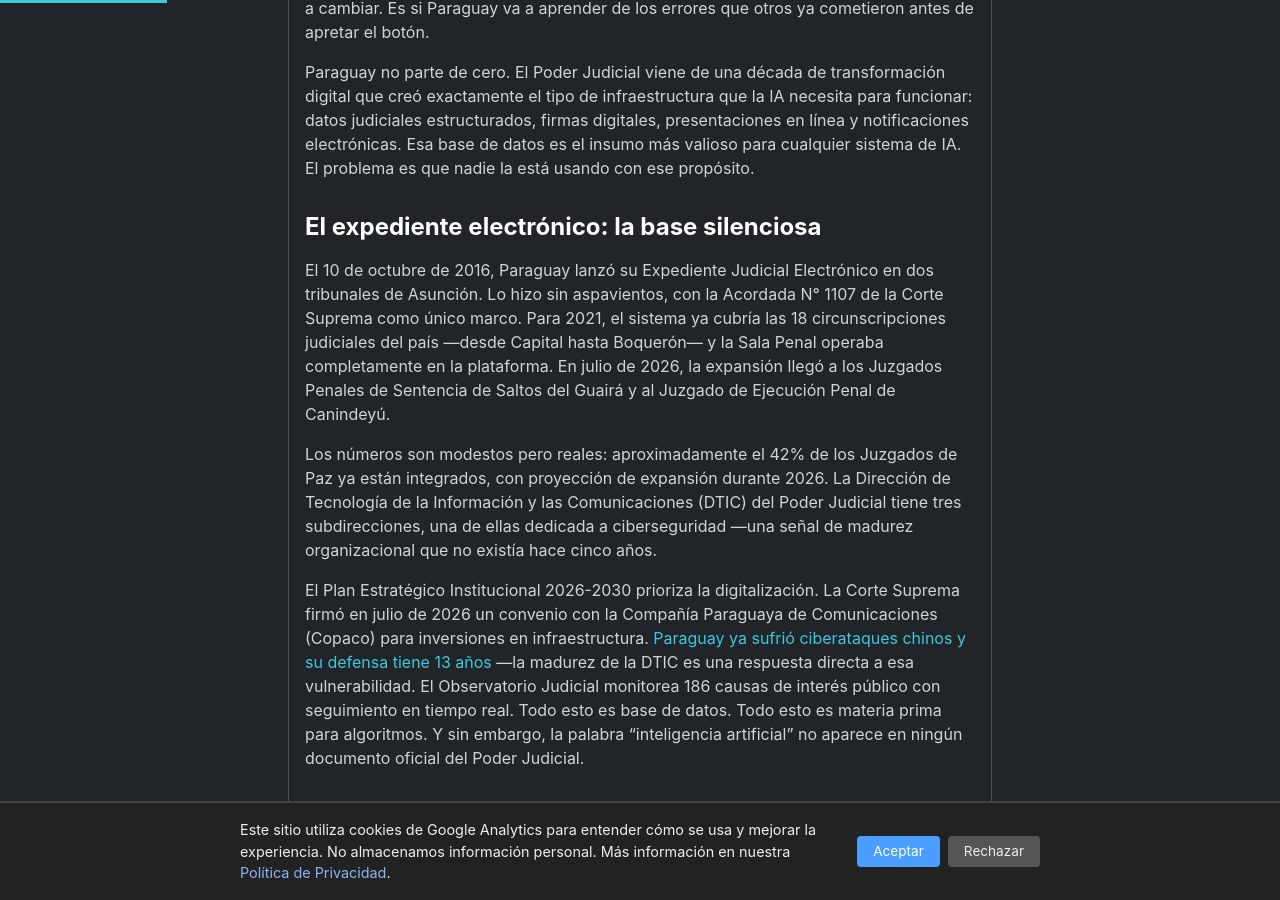
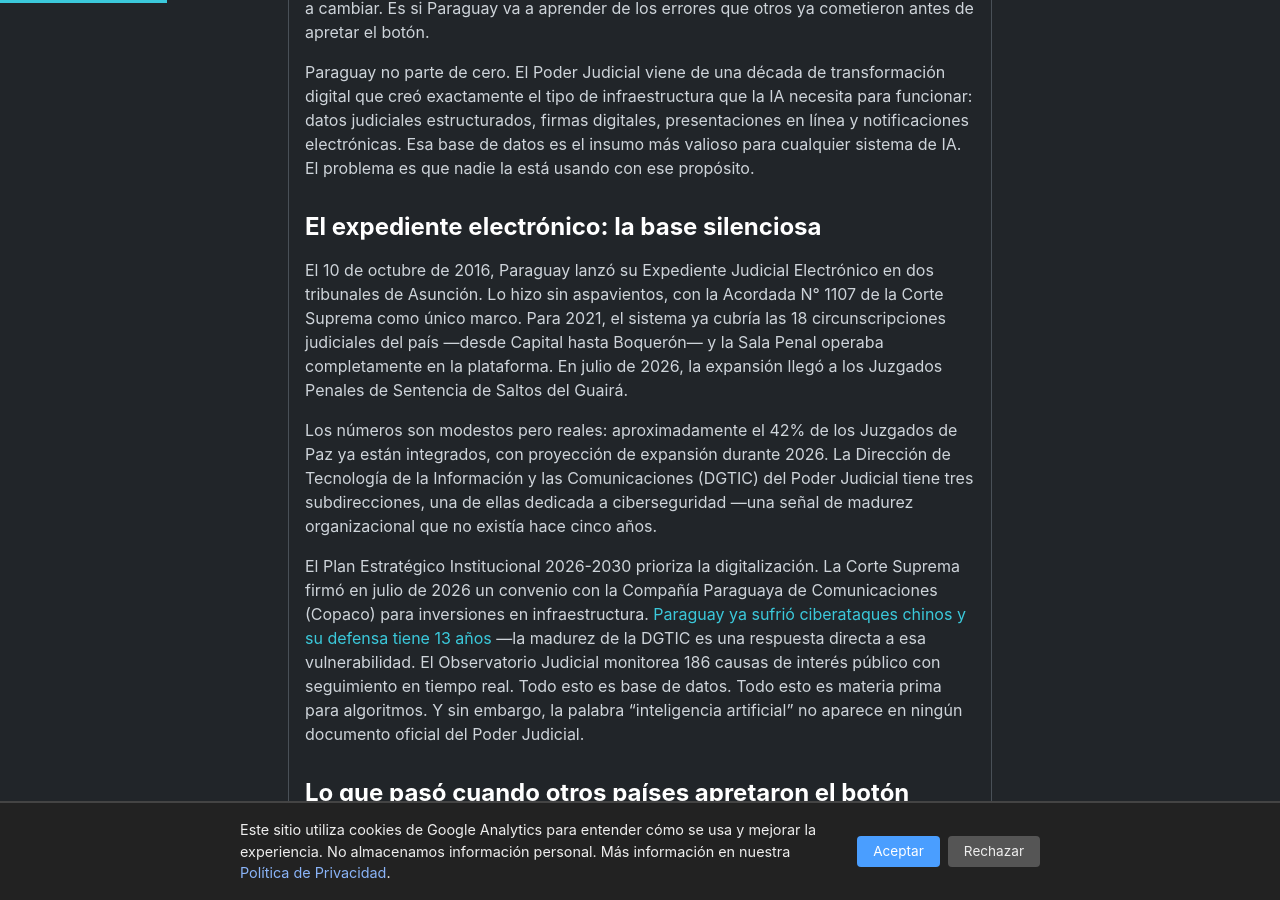
Before and after one commit to miravosqueinteresante/muchotexto.net, a Jekyll site: the page built from _posts/2026-07-21-ia-justicia-paraguay.md, in a window 1280 px wide and 900 px high, scrolled down 601 px. Built offline with Jekyll 4.4.1, drawn with Linux system fonts in a browser that asks for light colours; some of the changed text lies outside the part shown.

Commit message:
fix: article #33 - source URL, Estonia planned not tested, DTIC->DGTIC, Canindeyu unverified removed, PretorIA context, Dressel&Farid attribution

```diff
--- a/_posts/2026-07-21-ia-justicia-paraguay.md
+++ b/_posts/2026-07-21-ia-justicia-paraguay.md
@@ -14,11 +14,11 @@
 
 ## El expediente electrónico: la base silenciosa
 
-El 10 de octubre de 2016, Paraguay lanzó su Expediente Judicial Electrónico en dos tribunales de Asunción. Lo hizo sin aspavientos, con la Acordada N° 1107 de la Corte Suprema como único marco. Para 2021, el sistema ya cubría las 18 circunscripciones judiciales del país —desde Capital hasta Boquerón— y la Sala Penal operaba completamente en la plataforma. En julio de 2026, la expansión llegó a los Juzgados Penales de Sentencia de Saltos del Guairá y al Juzgado de Ejecución Penal de Canindeyú.
+El 10 de octubre de 2016, Paraguay lanzó su Expediente Judicial Electrónico en dos tribunales de Asunción. Lo hizo sin aspavientos, con la Acordada N° 1107 de la Corte Suprema como único marco. Para 2021, el sistema ya cubría las 18 circunscripciones judiciales del país —desde Capital hasta Boquerón— y la Sala Penal operaba completamente en la plataforma. En julio de 2026, la expansión llegó a los Juzgados Penales de Sentencia de Saltos del Guairá.
 
-Los números son modestos pero reales: aproximadamente el 42% de los Juzgados de Paz ya están integrados, con proyección de expansión durante 2026. La Dirección de Tecnología de la Información y las Comunicaciones (DTIC) del Poder Judicial tiene tres subdirecciones, una de ellas dedicada a ciberseguridad —una señal de madurez organizacional que no existía hace cinco años.
+Los números son modestos pero reales: aproximadamente el 42% de los Juzgados de Paz ya están integrados, con proyección de expansión durante 2026. La Dirección de Tecnología de la Información y las Comunicaciones (DGTIC) del Poder Judicial tiene tres subdirecciones, una de ellas dedicada a ciberseguridad —una señal de madurez organizacional que no existía hace cinco años.
 
-El Plan Estratégico Institucional 2026-2030 prioriza la digitalización. La Corte Suprema firmó en julio de 2026 un convenio con la Compañía Paraguaya de Comunicaciones (Copaco) para inversiones en infraestructura. [Paraguay ya sufrió ciberataques chinos y su defensa tiene 13 años]({% post_url 2026-07-17-ciberseguridad-paraguay %}) —la madurez de la DTIC es una respuesta directa a esa vulnerabilidad. El Observatorio Judicial monitorea 186 causas de interés público con seguimiento en tiempo real. Todo esto es base de datos. Todo esto es materia prima para algoritmos. Y sin embargo, la palabra "inteligencia artificial" no aparece en ningún documento oficial del Poder Judicial.
+El Plan Estratégico Institucional 2026-2030 prioriza la digitalización. La Corte Suprema firmó en julio de 2026 un convenio con la Compañía Paraguaya de Comunicaciones (Copaco) para inversiones en infraestructura. [Paraguay ya sufrió ciberataques chinos y su defensa tiene 13 años]({% post_url 2026-07-17-ciberseguridad-paraguay %}) —la madurez de la DGTIC es una respuesta directa a esa vulnerabilidad. El Observatorio Judicial monitorea 186 causas de interés público con seguimiento en tiempo real. Todo esto es base de datos. Todo esto es materia prima para algoritmos. Y sin embargo, la palabra "inteligencia artificial" no aparece en ningún documento oficial del Poder Judicial.
 
 ## Lo que pasó cuando otros países apretaron el botón
 
@@ -38,7 +38,7 @@
 
 Argentina tiene **Prometea** desde 2017. Desarrollado por la Fiscalía de la Ciudad de Buenos Aires y el laboratorio de innovación de la Universidad de Buenos Aires (IALAB), Prometea usa IA para predecir la resolución de casos judiciales y automatizar la redacción de dictámenes. En casos de habeas data, redujo el tiempo de resolución fiscal de 90 minutos a 1 minuto. En el fuero contencioso administrativo, alcanzó una tasa de acierto del 96%. No reemplaza al fiscal: le prepara el borrador para que lo revise.
 
-Colombia tiene **PretorIA** en la Corte Constitucional. La Corte revisa aproximadamente 2.500 casos de tutela por año —el equivalente a los amparos en Paraguay— que ingresan por miles anualmente. PretorIA identifica patrones y precedentes para acelerar la selección de los que ameritan revisión.
+Colombia tiene **PretorIA** en la Corte Constitucional, que recibe aproximadamente 600.000 tutelas por año y selecciona unas 2.500 para revisión completa —el equivalente a los amparos en Paraguay— que ingresan por miles anualmente. PretorIA identifica patrones y precedentes para acelerar la selección de los que ameritan revisión.
 
 Brasil tiene **VICTOR** en el Supremo Tribunal Federal desde 2018. Su función es específica y modesta: leer recursos extraordinarios, identificar el tema jurídico central y agruparlos por similitud. No decide nada. Solo organiza. Pero en un tribunal que recibe más de 70.000 procesos por año, esa organización es la diferencia entre resolverse en meses o en años.
 
@@ -82,7 +82,7 @@
 8. [Corte Constitucional de Colombia — PretorIA](https://www.corteconstitucional.gov.co/noticia.php?PretorIA-9252)
 9. [EU AI Act — Reglamento (UE) 2024/1689](https://artificialintelligenceact.eu/)
 10. [UNESCO — Recomendación sobre la Ética de la IA (2021)](https://unesdoc.unesco.org/ark:/48223/pf0000381137_spa)
-11. [Ley N° 7593/2025 — Protección de Datos Personales](https://www.bacn.gov.py/leyes-paraguayas/11420/ley-n-7593-proteccion-de-datos-personales-crediticios)
+11. [Ley N° 7593/2025 — Protección de Datos Personales](https://www.bacn.gov.py/leyes-paraguayas/12924/ley-n-7593-proteccion-de-datos-personales)
 
 <script type="application/ld+json">
 {
```
